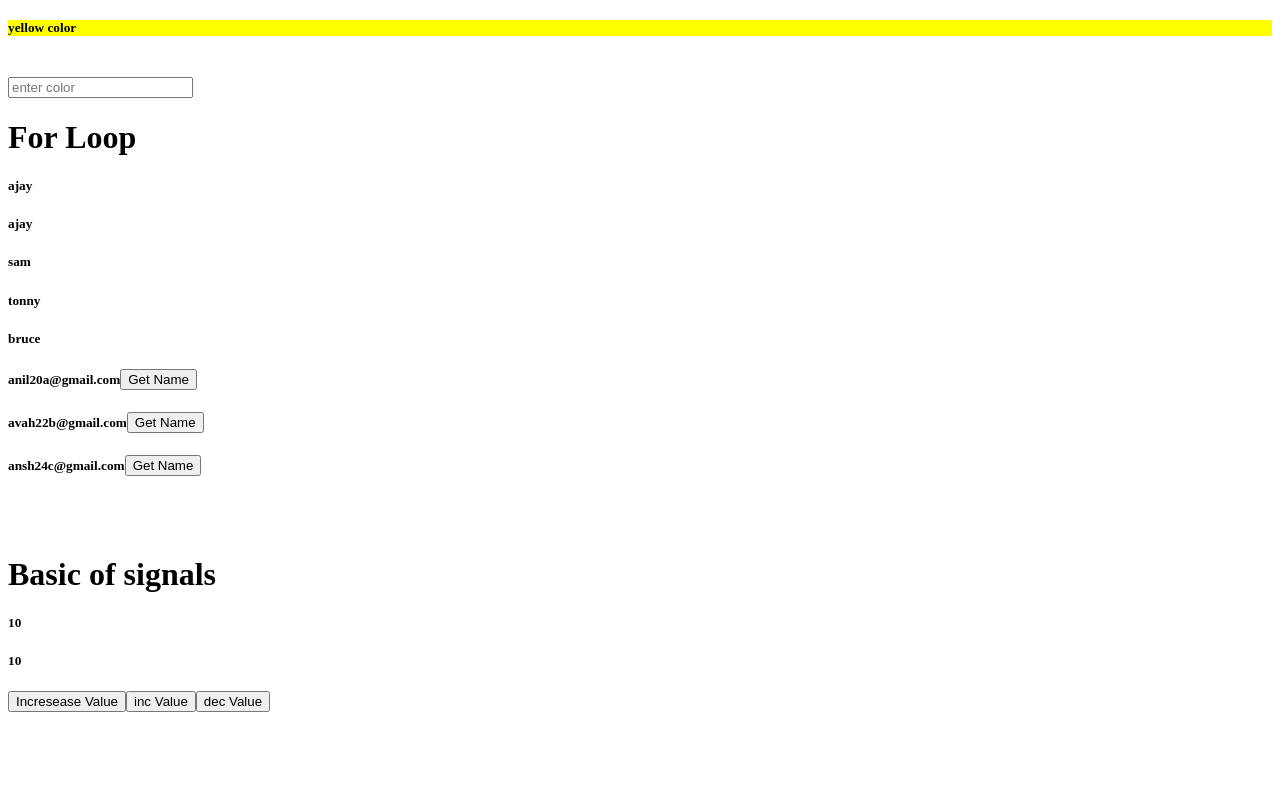
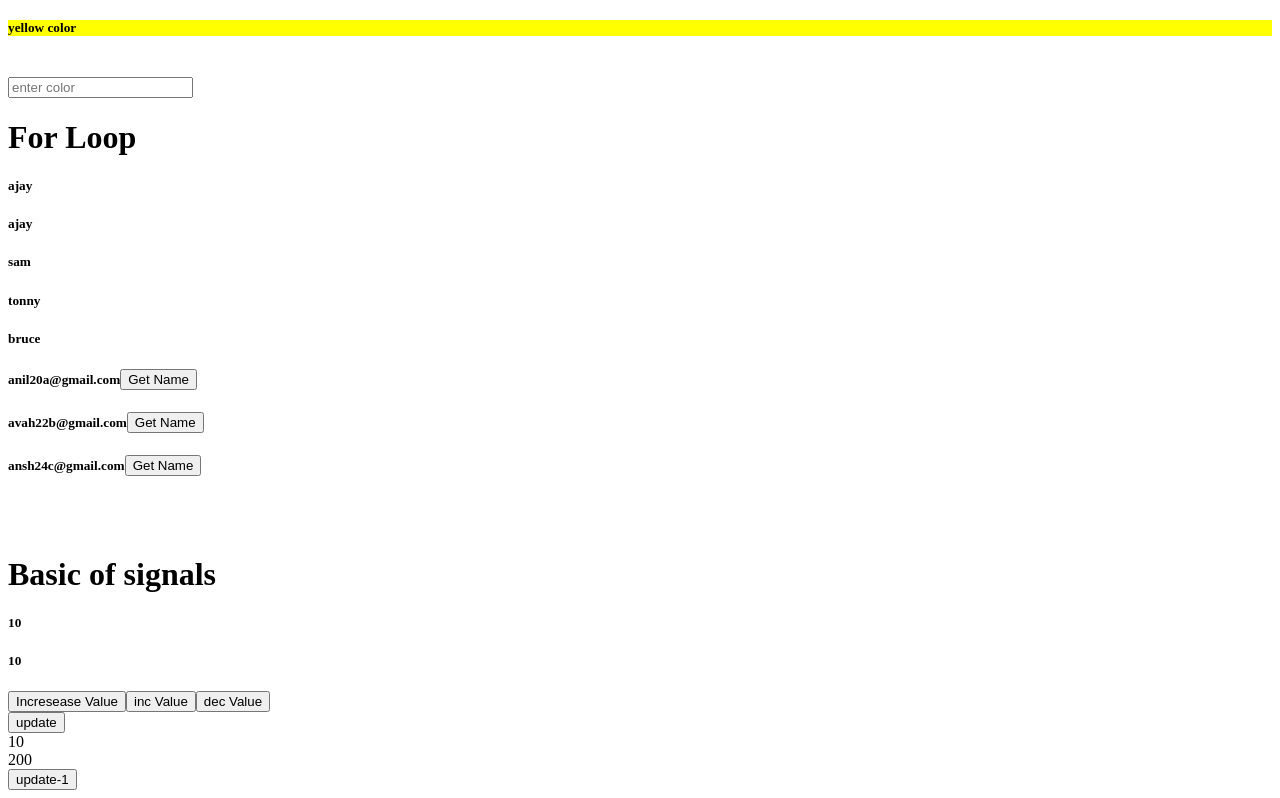
Before and after one commit to ajaysingh6531/AngularTutorial, an Angular app: page / in a window 1280 px wide. Shown: the part 2002-2800 px from the top of the page. Before the commit the page ends 2722 px from the top, so only its background shows below. Built offline with nearby package versions, Linux system fonts and the light colour scheme.

Commit message:
computed signal .

```diff
--- a/src/app/app.html
+++ b/src/app/app.html
@@ -178,5 +178,16 @@ name="user">
 <button (click)="updateValue('inc')">inc Value</button>
 
 <button (click)="updateValue('desc')">dec Value</button>
+<br>
+
+<button (click)="updatesignal()">update</button>
+<br>
+{{data()}}
+<br>
+{{data1()}}
+
+<br>
+<button (click)="showValue()">update-1</button>
+
 
 <router-outlet/>
--- a/src/app/app.ts
+++ b/src/app/app.ts
@@ -1,4 +1,4 @@
-import { Component, effect, signal } from '@angular/core';
+import { Component, computed, effect, signal, WritableSignal,Signal } from '@angular/core';
 import { RouterLink, RouterOutlet ,RouterLinkActive} from '@angular/router';
 import { Login } from './login/login';
 import { Signup } from './signup/signup';
@@ -172,5 +172,42 @@ email="";
     }
 
   }
+  data=signal<number | string>(10) //can store both number and string
+  //both are same
+  //data1: WritableSignal<number |string>=signal(10);
+  data1:Signal<number>=computed(()=>200);
+
+  updatesignal(){
+    this.data.set("hello");
+    //this.data1.set("hey"); this cant be updated because its computed signal work as final
+  }
+
+  // i=10;
+  // j=20;
+  // z=this.i+this.j;
+
+  // showValue(){
+
+  //   console.log(this.z);
+  //   this.i=100;
+  //   console.log(this.z);
+  // }
+  //output will be 30 in both console but you want that w
+  // hen ever  any value update in middle this z get update with latest values use computed
+
+
+  i=signal(10); // these are writebale signal
+  j=signal(20);
+  z=computed(()=>this.i()+this.j()) //computed signal dont update as they are read only but if dependecy change its value get update
+
+  showValue(){
+
+    console.log(this.z());
+    this.i.set(100);
+    console.log(this.z());
+    //this.z.set(300);  wont work as z is final | const
+  }
+
+
 
 }
```
